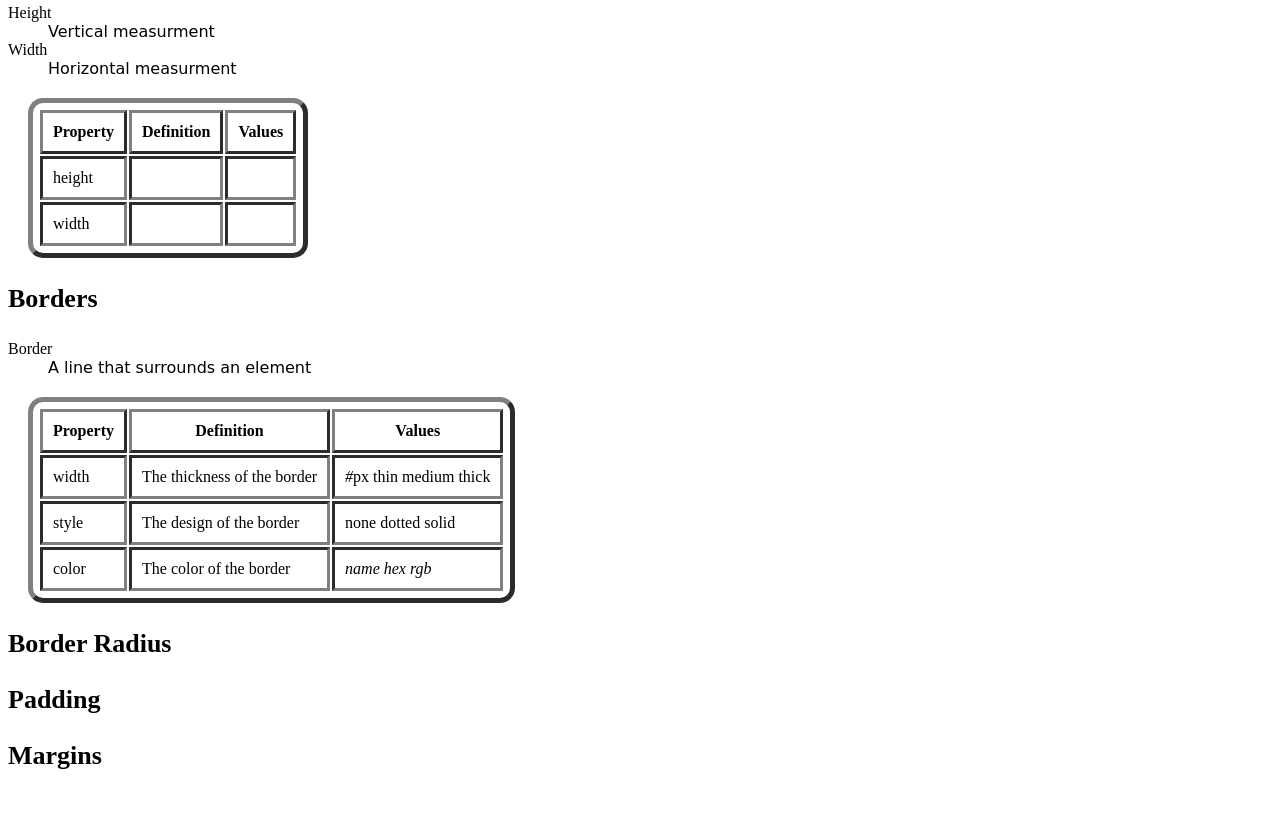
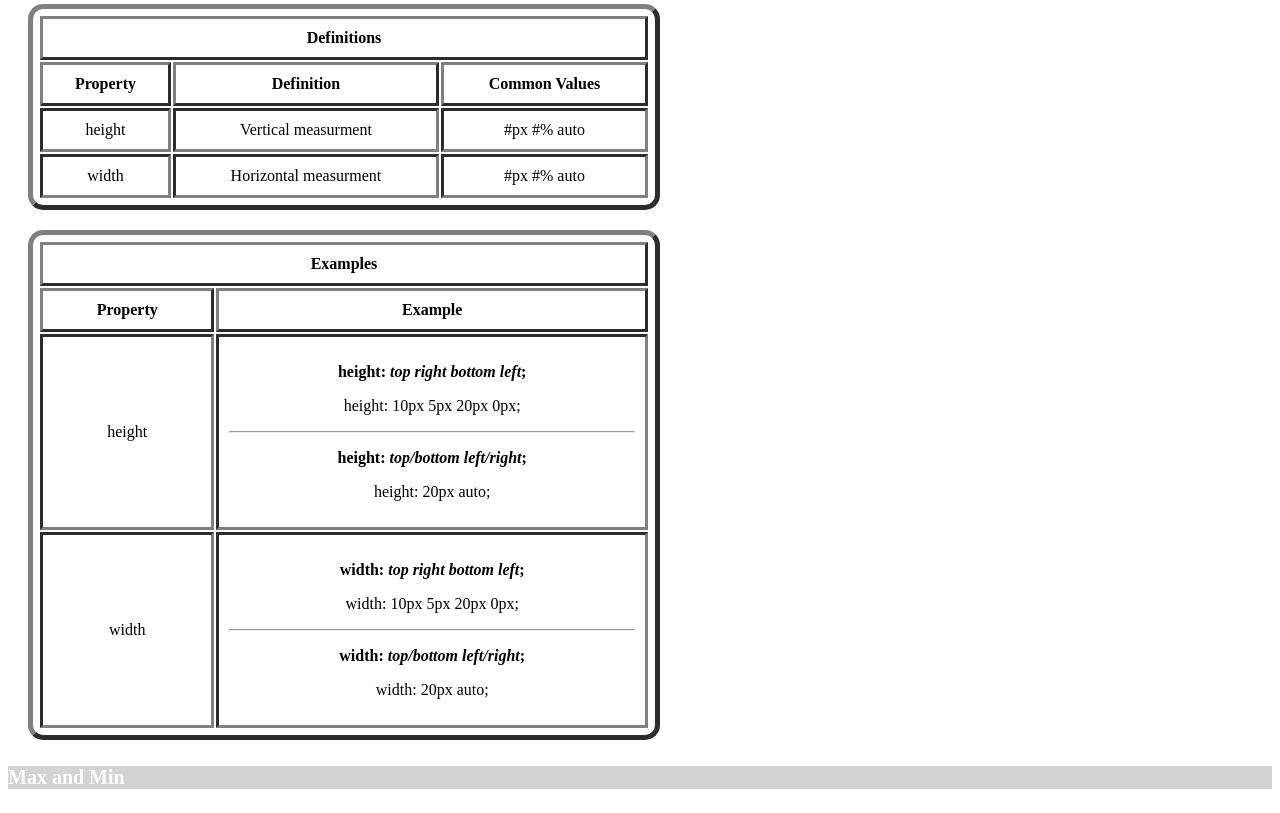
Before and after one commit to LoneWolf1990/positioningStudyGuide, a plain HTML site: page box.html in a window 1280 px wide. Shown: the part 722-1535 px from the top of the page. Drawn offline with Linux system fonts and the light colour scheme.

Commit message:
Finished up through borders.

```diff
--- a/box.html
+++ b/box.html
@@ -8,56 +8,107 @@
         <h1>My Positioning Study Guide</h1>
         <h2>The Box Model</h2>
         <img id="boxmodel" src="resources/images/diagram-boxmodel.svg" alt="The Box Model" />
+
+
         <!--~~~~~~~~~~Height and Width~~~~~~~~-->
         <h3>Height and Width</h3>
-        <dl>
-            <dt>Height</dt>
-            <dd>Vertical measurment</dd>
-            <dt>Width</dt>
-            <dd>Horizontal measurment</dd>
-        </dl>
+
         <table>
             <thead>
-                <th>Property</th>
-                <th>Definition</th>
-                <th>Values</th>
+                <tr>
+                    <th colspan="3">Definitions</th>
+                </tr>
+
+                <tr>
+                    <th>Property</th>
+                    <th>Definition</th>
+                    <th>Common Values</th>
+                </tr>
             </thead>
+
             <tbody>
                 <tr>
                     <td>height</td>
-                    <td></td>
-                    <td></td>
+                    <td>Vertical measurment</td>
+                    <td>#px #% auto</td>
                 </tr>
+
                 <tr>
                     <td>width</td>
-                    <td></td>
-                    <td></td>
+                    <td>Horizontal measurment</td>
+                    <td>#px #% auto</td>
                 </tr>
             </tbody>
         </table>
+
+        <table>
+            <thead>
+                <tr>
+                    <th colspan="2">Examples</th>
+                </tr>
+
+                <tr>
+                    <th>Property</th>
+                    <th>Example</th>
+                </tr>
+            </thead>
+
+            <tbody>
+                <tr>
+                    <td>height</td>
+                    <td>
+                        <p><strong>height: <em>top right bottom left</em>;</strong></p>
+                        <p>height: 10px 5px 20px 0px;</p>
+                        <hr />
+                        <p><strong>height: <em>top/bottom left/right</em>;</strong></p>
+                        <p>height: 20px auto;</p>
+                    </td>
+                </tr>
+
+                <tr>
+                    <td>width</td>
+                    <td>
+                        <p><strong>width: <em>top right bottom left</em>;</strong></p>
+                        <p>width: 10px 5px 20px 0px;</p>
+                        <hr />
+                        <p><strong>width: <em>top/bottom left/right</em>;</strong></p>
+                        <p>width: 20px auto;</p>
+                    </td>
+                </tr>
+            </tbody>
+        </table>
+
+
+        <h4>Max and Min</h4>
+
+
         <!--~~~~~~~~~~~~~~Borders~~~~~~~~~~~~~-->
         <h3>Borders</h3>
         <dl>
             <dt>Border</dt>
             <dd>A line that surrounds an element</dd>
         </dl>
+
         <table>
             <thead>
                 <th>Property</th>
                 <th>Definition</th>
-                <th>Values</th>
+                <th>Common Values</th>
             </thead>
+
             <tbody>
                 <tr>
                     <td>width</td>
                     <td>The thickness of the border</td>
                     <td><em>#</em>px thin medium thick</td>
                 </tr>
+
                 <tr>
                     <td>style</td>
                     <td>The design of the border</td>
                     <td>none dotted solid</td>
                 </tr>
+
                 <tr>
                     <td>color</td>
                     <td>The color of the border</td>
@@ -65,12 +116,19 @@
                 </tr>
             </tbody>
         </table>
-        <!--~~~~~~~~~~~~~~Border Radius~~~~~~~~~~~~~-->
-        <h3>Border Radius</h3>
+
+
+        <h4>Border Radius</h4>
         <!--modify the corners of an element's border-->
         <!--~~~~~~~~~~~~~~~~~Padding~~~~~~~~~~~~~~~~-->
         <h3>Padding</h3>
         <!--~~~~~~~~~~~~~~~~~Margins~~~~~~~~~~~~~~~~-->
         <h3>Margins</h3>
+        <!--~~~~~~~~~~~~~~~~~Overflow~~~~~~~~~~~~~~~~-->
+        <h3>Overflow</h3>
+        <!--~~~~~~~~~~~~~Reseting Defaults~~~~~~~~~~~~~-->
+        <h3>Reseting Defaults</h3>
+        <!--~~~~~~~~~~~~~~~~~Visability~~~~~~~~~~~~~~~~-->
+        <h3>Visability</h3>
     </body>
 </html>
--- a/resources/css/styles.css
+++ b/resources/css/styles.css
@@ -4,22 +4,32 @@ h1 {
 
 h2 {
     font-size: 30px;
+    background-color: black;
+    color: white;
 }
 
 h3 {
     font-size: 26px;
+    background-color: gray;
+    color: white;
+}
+
+h4 {
+    font-size: 20px;
+    background-color: lightgray;
+    color: white;
 }
 
 table {
     border: 5px outset gray;
     border-radius: 15px;
     padding: 5px;
-
+    width: 50%;
+    text-align: center;
 }
 
 table, td, th {
     margin: 20px;
-
 }
 
 th {
@@ -39,6 +49,6 @@ img#boxmodel {
     width: 50%;
 }
 
-dd {
-    font-family: cursive;
+dt {
+   font-weight: bold;
 }
```
